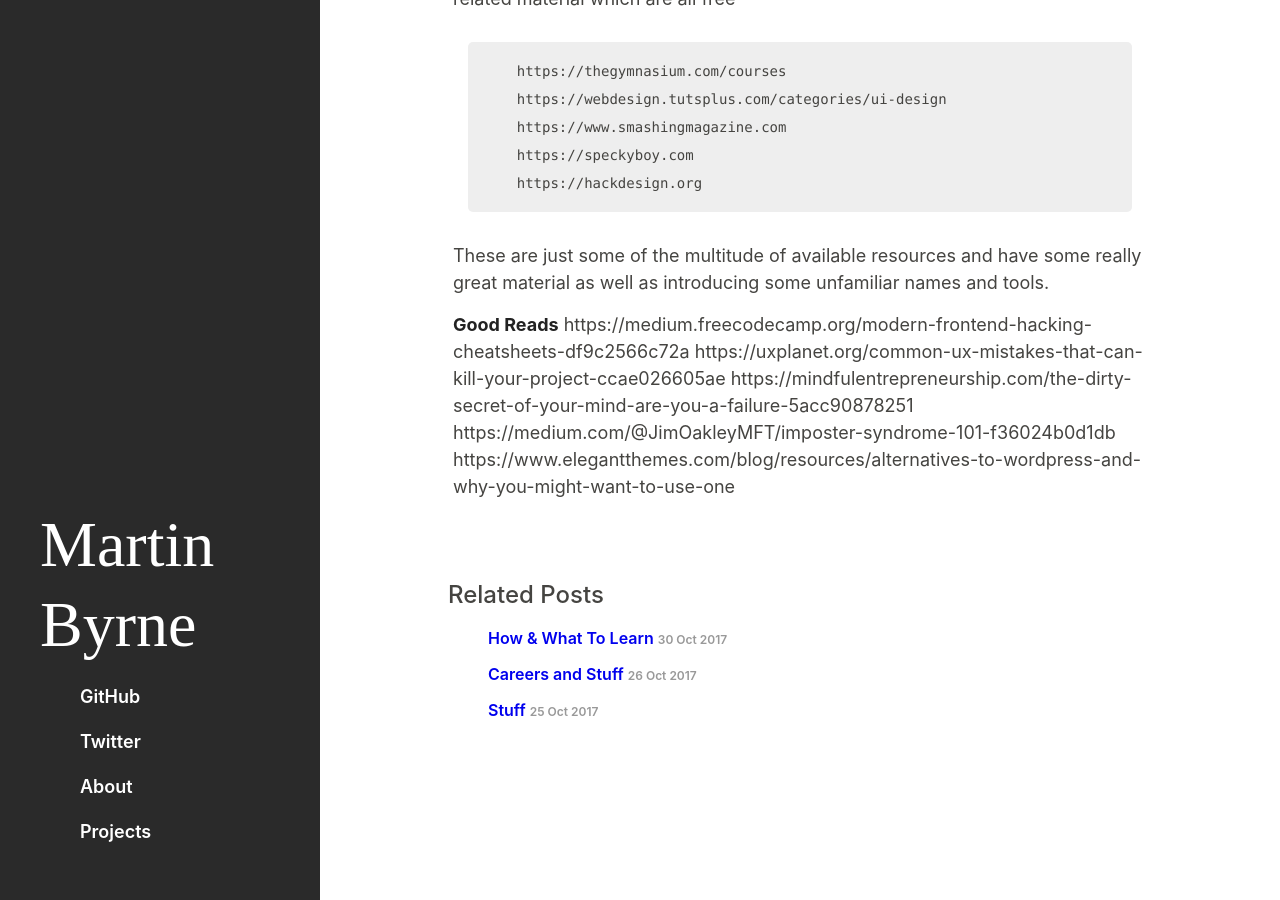
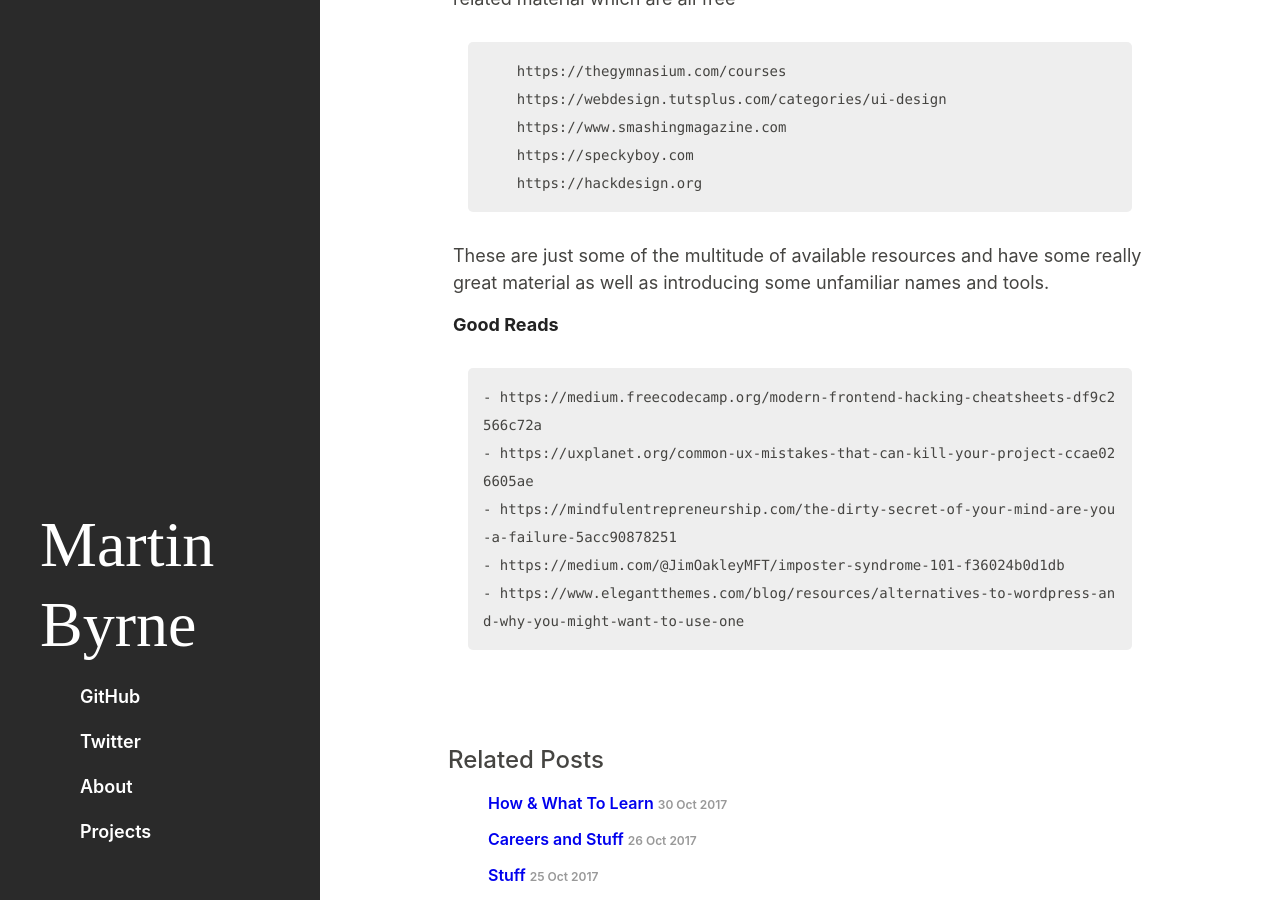
Before and after one commit to marb61a/marb61a.github.io, a Jekyll site: the page built from _posts/2017-11-05-Learning-Outside-Your-Comfort-Zone.md, in a window 1280 px wide and 900 px high, scrolled down 595 px. Built offline with Jekyll 4.4.1, drawn with Linux system fonts in a browser that asks for light colours.

```diff
--- a/_posts/2017-11-05-Learning-Outside-Your-Comfort-Zone.md
+++ b/_posts/2017-11-05-Learning-Outside-Your-Comfort-Zone.md
@@ -7,14 +7,7 @@ date: 2017-11-05
 
 **Some Links, Tips & Thoughts for the day**
 **The Learning Comfort Zone**
-  Most people regardless of the field that they are in tend to stick to what passes as broadly familiar when seeking to either
-  broaden their skills or expand their knowledge. Nowhere is this more apparent than in IT where for example developers will
-  spend hours and hours learning frameworks and libraries, languages and tools. This tends to give rise to a zone where the
-  learner is fairly comfortable but shouldn't learning involve some discomfort, some sense of disturbance in the learner. This
-  ties in with my ideas on Deliberate Practice where for example I think that in order to be a proper Web or Mobile Developer
-  then I should know for example UX or Design more than I do. Its much easier to learn about any change in the newly released
-  Angular 5 library than to fully appreciate the subtle and non-subtle complexities of colour theory and the affect on user
-  experience, but I think that learning about more than what I am comforatble with will have a payoff.
+  Most people regardless of the field that they are in tend to stick to what passes as broadly familiar when seeking to         either broaden their skills or expand their knowledge. Nowhere is this more apparent than in IT where for example             developers will spend hours and hours learning frameworks and libraries, languages and tools. This tends to give rise to a   zone where the learner is fairly comfortable but shouldn't learning involve some discomfort, some sense of disturbance in     the learner. This ties in with my ideas on Deliberate Practice where for example I think that in order to be a proper Web     or Mobile Developer then I should know for example UX or Design more than I do. Its much easier to learn about any change     in the newly released Angular 5 library than to fully appreciate the subtle and non-subtle complexities of colour theory     and the affect on user experience, but I think that learning about more than what I am comforatble with will have a payoff.
   There are some great resources for learning about UI, UX and related material which are all free
 
         https://thegymnasium.com/courses
@@ -29,8 +22,9 @@ date: 2017-11-05
 
 
 **Good Reads**
-    https://medium.freecodecamp.org/modern-frontend-hacking-cheatsheets-df9c2566c72a
-    https://uxplanet.org/common-ux-mistakes-that-can-kill-your-project-ccae026605ae
-    https://mindfulentrepreneurship.com/the-dirty-secret-of-your-mind-are-you-a-failure-5acc90878251
-    https://medium.com/@JimOakleyMFT/imposter-syndrome-101-f36024b0d1db
-    https://www.elegantthemes.com/blog/resources/alternatives-to-wordpress-and-why-you-might-want-to-use-one
+
+    - https://medium.freecodecamp.org/modern-frontend-hacking-cheatsheets-df9c2566c72a
+    - https://uxplanet.org/common-ux-mistakes-that-can-kill-your-project-ccae026605ae
+    - https://mindfulentrepreneurship.com/the-dirty-secret-of-your-mind-are-you-a-failure-5acc90878251
+    - https://medium.com/@JimOakleyMFT/imposter-syndrome-101-f36024b0d1db
+    - https://www.elegantthemes.com/blog/resources/alternatives-to-wordpress-and-why-you-might-want-to-use-one
```
